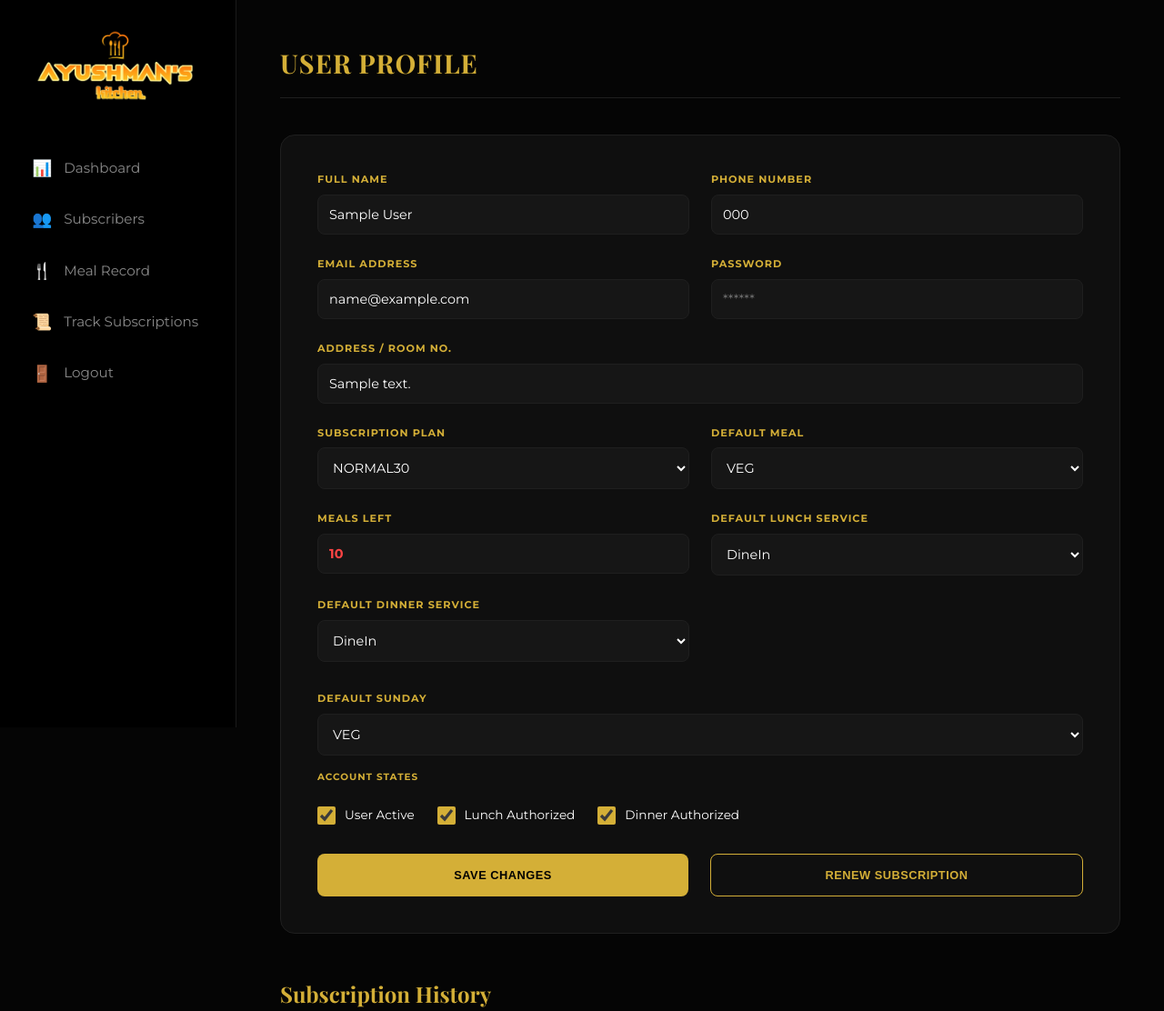
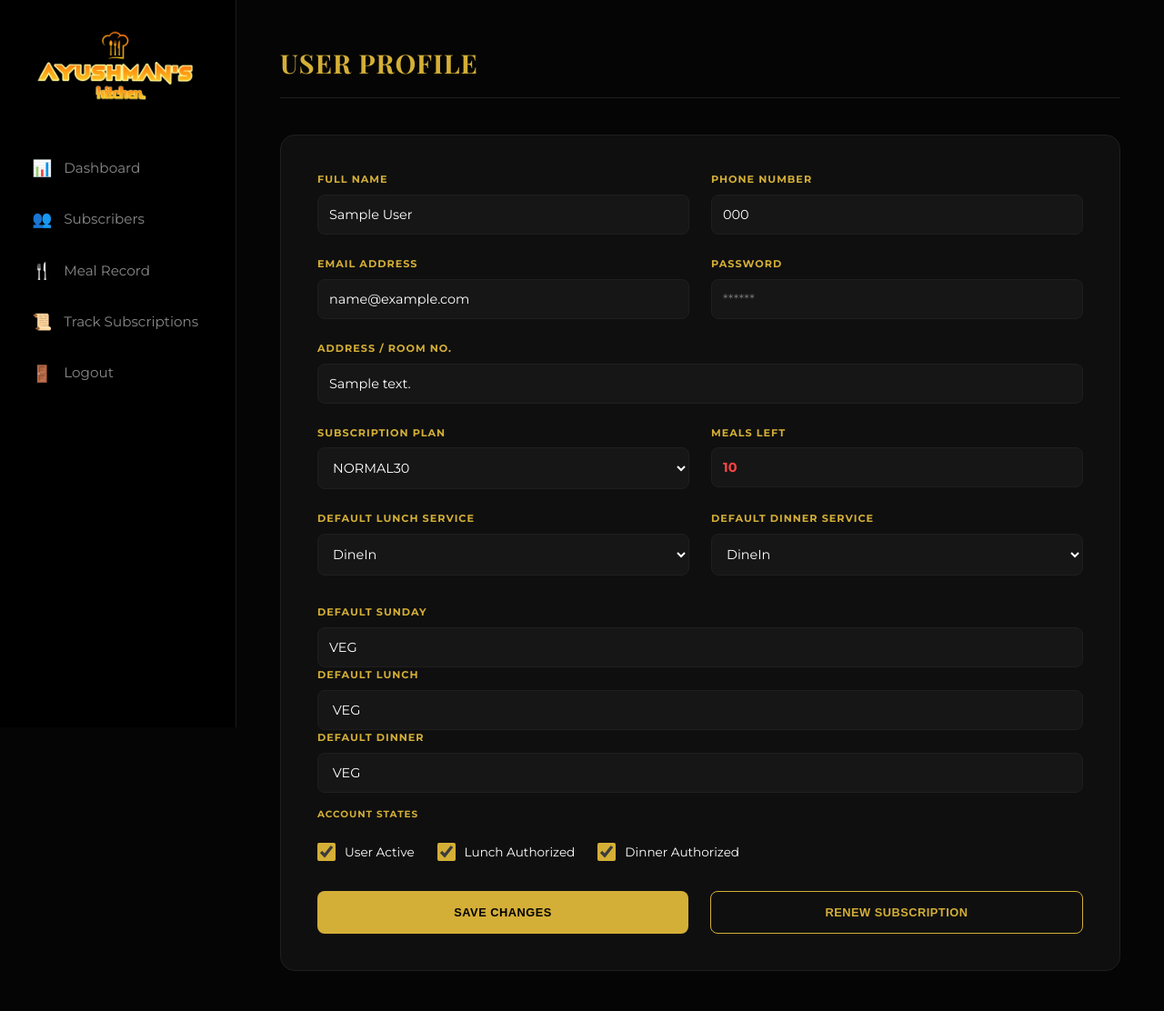
Before and after one commit to ayushmans-kitchen/AK, a Django app: page /ayushman/admin/customer_profile/1/ in a window 1280 px wide. Shown: the top 1112 px of the page at 91% size. Run offline with Django 5.2, Linux system fonts and the light colour scheme; a user stored in the database is signed in; tables that the repository leaves empty hold one stand-in row (values such as "Sample post"); data that the repository does not hold is empty.

```diff
--- a/Admin/views.py
+++ b/Admin/views.py
@@ -239,36 +239,25 @@ def customer_profile(request, uid):
         user.subscription_choice = request.POST.get(
             "subscription_choice", user.subscription_choice
         )
+        user.default_sunday_choice = request.POST.get("default_sunday_choice")
 
         meal_balance = request.POST.get("meal_balance")
+
         if meal_balance is not None:
             user.meal_balance = int(meal_balance)
 
         password = request.POST.get("password")
+
         if password:
             user.set_password(password)
             update_session_auth_hash(request, user)
+
 
         user.default_lunch_service_choice = request.POST.get(
             "default_lunch_service_choice", user.default_lunch_service_choice
         )
         user.default_dinner_service_choice = request.POST.get(
             "default_dinner_service_choice", user.default_dinner_service_choice
-        )
-        user.default_sunday_choice = request.POST.get("default_sunday_choice")
-        user.default_meal_choice = request.POST.get("default_meal_choice")
-        user.FLAGSHIP_MENU_LUNCH_default_choice = request.POST.get("FLAGSHIP_MENU_LUNCH_default_choice")
-        user.FLAGSHIP_MENU_DINNER_default_choice = request.POST.get("FLAGSHIP_MENU_DINNER_default_choice")
-        user.PREMIUM_MENU_LUNCH_default_choice = request.POST.get("PREMIUM_MENU_LUNCH_default_choice")
-        user.PREMIUM_MENU_DINNER_default_choice = request.POST.get("PREMIUM_MENU_DINNER_default_choice")
-        user.user_status_active = request.POST.get(
-            "user_status_active", user.user_status_active
-        )
-        user.lunch_status_active = request.POST.get(
-            "lunch_status_active", user.lunch_status_active
-        )
-        user.dinner_status_active = request.POST.get(
-            "dinner_status_active", user.dinner_status_active
         )
 
     if request.method == "POST":
@@ -284,41 +273,16 @@ def customer_profile(request, uid):
 
                     user.subscription_phase += 1
                     user.paused_subscription = False
+                    user.default_meal_choice = None
+                    user.FLAGSHIP_MENU_LUNCH_default_choice = None
+                    user.FLAGSHIP_MENU_DINNER_default_choice = None
+                    user.PREMIUM_MENU_LUNCH_default_choice = None
+                    user.PREMIUM_MENU_DINNER_default_choice = None
 
             if action in ("update", "renew"):
                 update_customer_from_post()
                 user.save()
                 return redirect("customer_profile", uid=user.id)
-
-
-    if user.subscription_choice in ["NORMAL30", "NORMAL60"]:
-        lmenu = list(dict.fromkeys(MEAL_MENU))
-        dmenu = list(dict.fromkeys(MEAL_MENU))
-        df_lunch = df_dinner = user.default_meal_choice
-        lunch_v = dinner_v = "default_meal_choice"
-
-    elif user.subscription_choice in ["FLAGSHIP30", "FLAGSHIP60"]:
-        lmenu = list(dict.fromkeys(FLAGSHIP_MENU_LUNCH))
-        dmenu = list(dict.fromkeys(FLAGSHIP_MENU_DINNER))
-        df_lunch = user.FLAGSHIP_MENU_LUNCH_default_choice
-        df_dinner = user.FLAGSHIP_MENU_DINNER_default_choice
-        lunch_v = "FLAGSHIP_MENU_LUNCH_default_choice"
-        dinner_v = "FLAGSHIP_MENU_DINNER_default_choice"
-
-    elif user.subscription_choice in ["PREMIUM30", "PREMIUM60"]:
-        lmenu = list(dict.fromkeys(PREMIUM_MENU_LUNCH))
-        dmenu = list(dict.fromkeys(PREMIUM_MENU_DINNER))
-        df_lunch = user.PREMIUM_MENU_LUNCH_default_choice
-        df_dinner = user.PREMIUM_MENU_DINNER_default_choice
-        lunch_v = "PREMIUM_MENU_LUNCH_default_choice"
-        dinner_v = "PREMIUM_MENU_DINNER_default_choice"
-
-    else:
-        lmenu = dmenu = []
-        df_lunch = df_dinner = None
-        lunch_v = dinner_v = None
-
-
 
     lunch_records = LunchRecord.objects.filter(
         customer=user
@@ -330,8 +294,6 @@ def customer_profile(request, uid):
 
     history = []
 
-
-    # Add lunch records
     for record in lunch_records:
         history.append({
             "date": record.for_date,
@@ -341,7 +303,6 @@ def customer_profile(request, uid):
             "meal_no": record.meal_num_used,
         })
 
-    # Add dinner records
     for record in dinner_records:
         history.append({
             "date": record.for_date,
@@ -353,20 +314,11 @@ def customer_profile(request, uid):
 
     history.sort(key=lambda x: x["meal_no"])
 
-
     context = {
         "user": user,
-        "lmenu": lmenu,
-        "dmenu": dmenu,
-        "df_lunch": df_lunch,
-        "df_dinner": df_dinner,
-        "lunch_v": lunch_v,
-        "dinner_v": dinner_v,
         "subs_history":SubscriptionHistory.objects.filter(customer=user).order_by('subscription_phase'),
         "current_meal_history":history,
-
     }
-
     return render(request, "Admin/customer_profile.html", context)
 
 
--- a/Customers/models.py
+++ b/Customers/models.py
@@ -90,8 +90,8 @@ class Customer(AbstractBaseUser, PermissionsMixin):
     paused_subscription = models.BooleanField(default=False)
 
     subscription_choice = models.CharField(max_length=20, choices=SUBSCRIPTION_TYPE)
-    default_lunch_service_choice = models.CharField(max_length=20, choices=SERVICE_TYPE)
-    default_dinner_service_choice = models.CharField(max_length=20, choices=SERVICE_TYPE)
+    default_lunch_service_choice = models.CharField(max_length=20, choices=SERVICE_TYPE,default="DineIn")
+    default_dinner_service_choice = models.CharField(max_length=20, choices=SERVICE_TYPE,default="DineIn")
 
     default_meal_choice = models.CharField(max_length=20, choices=MEAL_MENU,null=True,blank=True)
     default_sunday_choice = models.CharField(max_length=20, choices=MEAL_MENU,null=True,blank=True)
--- a/templates/Admin/customer_profile.html
+++ b/templates/Admin/customer_profile.html
@@ -362,34 +362,6 @@ tbody td {
                         <option {% if user.subscription_choice == "PREMIUM60" %} selected {% endif %} >PREMIUM60</option>
                     </select>
                 </div>
-                {% if user.subscription_choice == "NORMAL30" or user.subscription_choice == "NORMAL60" %}
-                <div class="input-group">
-                    <label>Default Meal</label>
-                    <select name="{{lunch_v}}">
-                        {% for key,value in lmenu %}
-                            <option {% if df_lunch == value %}selected{% endif %}>{{value}}</option>
-                        {% endfor %}
-                    </select>
-                </div>
-                {% else %}
-                <div class="input-group">
-                    <label>Default Lunch</label>
-                    <select name="{{lunch_v}}">
-                        {% for key,value in lmenu %}
-                        <option {% if df_lunch == value %}selected{% endif %}>{{value}}</option>
-                        {% endfor %}
-                    </select>
-                </div>
-                <div class="input-group">
-                    <label>Default Dinner</label>
-                    <select name="{{dinner_v}}">
-                        {% for key,value in dmenu %}
-                            <option {% if df_dinner == value %}selected{% endif %}>{{value}}</option>
-                        {% endfor %}
-                    </select>
-                </div>
-                {% endif %}
-
                 <div class="input-group">
                     <label>Meals Left</label>
                     <input type="number" value="{{user.meal_balance}}" style="color: var(--color-danger); font-weight: bold;" name="meal_balance">
@@ -413,10 +385,16 @@ tbody td {
             </div>
             <div class="input-group">
                 <label>Default Sunday</label>
-                <select name="default_sunday_choice">
-                    <option {% if user.default_sunday_choice == "VEG" %}selected{% endif %}>VEG</option>
-                    <option {% if user.default_sunday_choice == "NON-VEG" %}selected{% endif %}>NON-VEG</option>
-                </select>
+                <input type="text"  value="{{ user.default_sunday_choice }}" readonly>
+            </div>
+            <div class="input-group">
+                <label>Default Lunch</label>
+                <input type="text"  value=" {% firstof user.default_meal_choice user.FLAGSHIP_MENU_LUNCH_default_choice user.PREMIUM_MENU_LUNCH_default_choice %} " readonly>
+            </div>
+
+            <div class="input-group">
+                <label>Default Dinner</label>
+                <input type="text"  value=" {% firstof user.default_meal_choice user.FLAGSHIP_MENU_DINNER_default_choice user.PREMIUM_MENU_DINNER_default_choice %} " readonly>
             </div>
             <div class="field-group">
                 <label class="field-label">Account States</label>
```
Also changed, not shown: Customers/views.py (+11 -30 lines), Customers/migrations/0024_alter_customer_default_dinner_service_choice_and_more.py (added).
